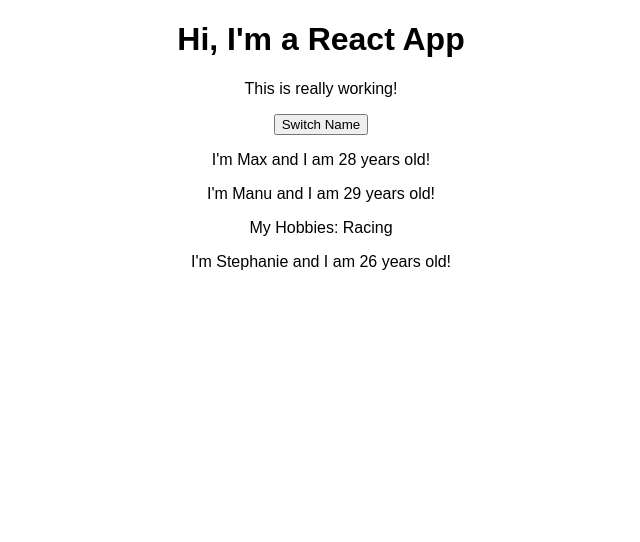
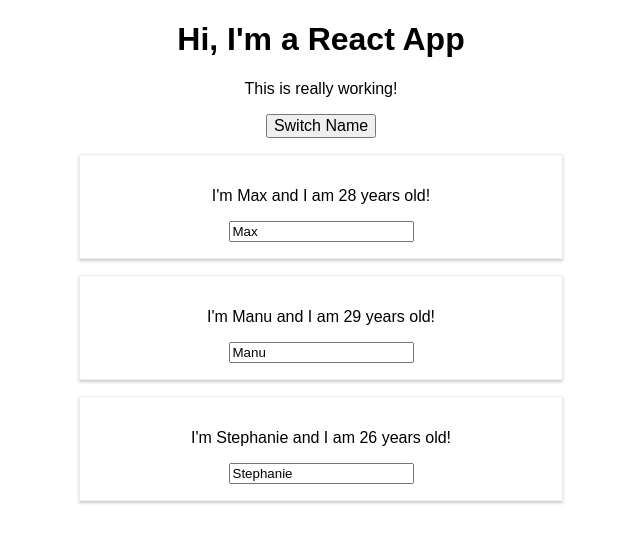
Before and after one commit to KG700/react-practice, a React (Create React App) app: page / in a window 1280 px wide. Both pictures are taken after a click on the button "Switch Name". Shown: the top 542 px of the page, without its empty margins (319-959 px from the left). Built offline with nearby package versions, Linux system fonts and the light colour scheme.

Commit message:
Up to section 5

```diff
--- a/src/App.js
+++ b/src/App.js
@@ -5,25 +5,74 @@ import Person from './Person/Person';
 class App extends Component {
   state = {
     people: [
-      { name: 'Max', age: 28 },
-      { name: 'Manu', age: 29 },
-      { name: 'Stephanie', age: 26 }
-    ]
+      { id: 'sdfsfs', name: 'Max', age: 28 },
+      { id: 'wgjrsd', name: 'Manu', age: 29 },
+      { id: 'aogsqw', name: 'Stephanie', age: 26 }
+    ],
+    showPeople: false
   }
 
-  switchNameHandler = () => {
-    console.log('Was clicked!')
+  nameChangedHandler = (event, id) => {
+    const personIndex = this.state.people.findIndex(p => {
+      return p.id === id;
+    })
+
+    const person = {
+      ...this.state.people[personIndex]
+    };
+
+    person.name = event.target.value;
+
+    const people = [...this.state.people];
+    people[personIndex] = person;
+
+    this.setState({people: people})
+  }
+
+  deletePersonHandler = (personIndex) => {
+    const people = [...this.state.people];
+    people.splice(personIndex, 1);
+    this.setState({people: people})
+  }
+
+  togglePeopleHandler = () => {
+    const doesShow = this.state.showPeople;
+    this.setState({showPeople: !doesShow})
   }
 
   render() {
+    const style = {
+      font: 'inherit',
+    }
+
+    let persons = null;
+
+    if ( this.state.showPeople ) {
+      persons = (
+        <div>
+          {this.state.people.map((person, index) => {
+            return <Person
+                click={() => this.deletePersonHandler(index)}
+                name={person.name}
+                age={person.age}
+                key={person.id}
+                changed={(event) => this.nameChangedHandler(event, person.nid)}
+              />
+          })}
+      </div>
+      )
+    }
+
     return (
       <div className="App">
         <h1>Hi, I'm a React App</h1>
         <p>This is really working!</p>
-        <button onClick={this.switchNameHandler}>Switch Name</button>
-        <Person name={this.state.people[0].name} age={this.state.people[0].age} />
-        <Person name={this.state.people[1].name} age={this.state.people[1].age} >My Hobbies: Racing</Person>
-        <Person name={this.state.people[2].name} age={this.state.people[2].age} />
+        <button
+          style={style}
+          onClick={this.togglePeopleHandler}>
+          Switch Name
+        </button>
+        {persons}
       </div>
     );
     // return React.createElement('div', { className: 'App' }, React.createElement('h1', null, 'howdy'))
--- a/src/Person/Person.js
+++ b/src/Person/Person.js
@@ -1,10 +1,15 @@
 import React from 'react';
+// import './Person.css';
+import classes from './Person.module.css';
 
 const person = (props) => {
   return (
-    <div>
-      <p>I'm {props.name} and I am {props.age} years old!</p>
+    <div className={classes.Person}>
+      <p onClick={props.click}>
+      I'm {props.name} and I am {props.age} years old!
+      </p>
       <p>{props.children}</p>
+      <input type="text" onChange={props.changed} value={props.name} />
     </div>
   )
 }
--- /dev/null
+++ b/src/Person/Person.module.css
@@ -0,0 +1,14 @@
+.Person {
+  width: 60%;
+  margin: 16px auto;
+  border: 1px solid #eee;
+  box-shadow: 0 2px 3px #ccc;
+  padding: 16px;
+  text-align: cener;
+}
+
+@media (min-width: 500px) {
+  .Person {
+    width: 450px;
+  }
+}
```
